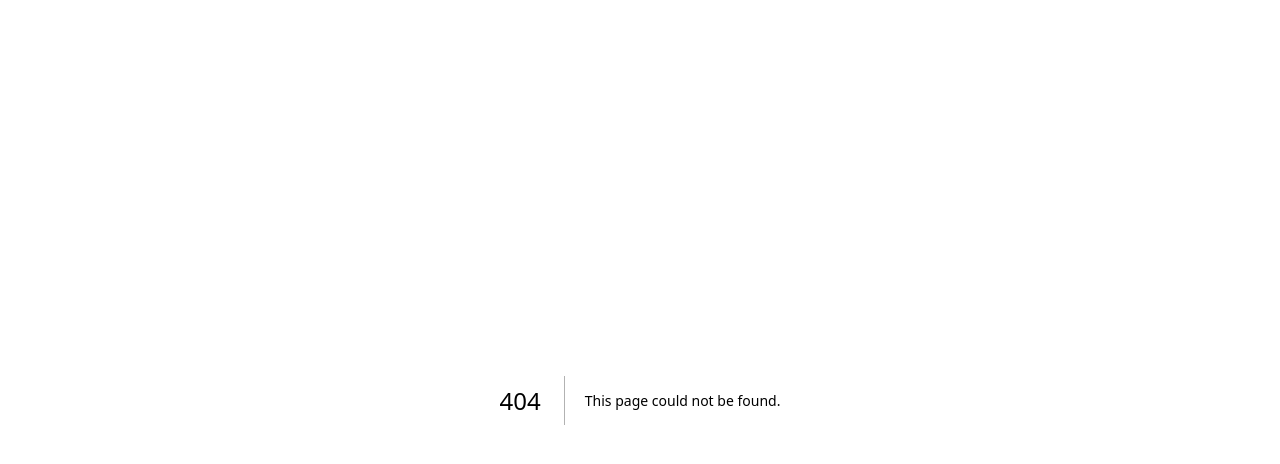
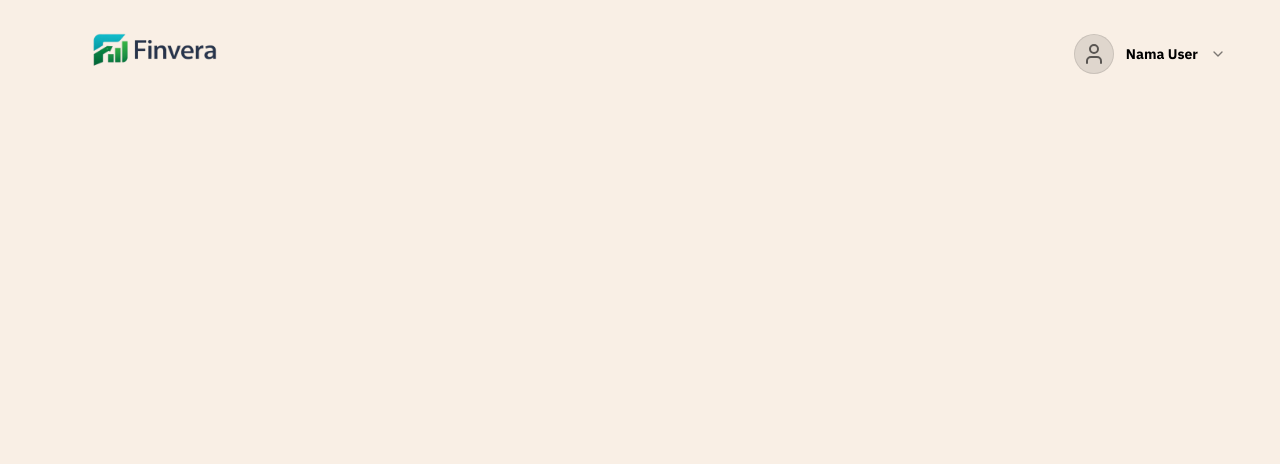
Before and after one commit to Albaihaqi354/Finvera-app, a Next.js app: page /desktop in a window 1280 px wide. Before the commit this address had no page. Shown: the top 464 px of the page. Built offline with nearby package versions, Linux system fonts and the light colour scheme.

Commit message:
fix Page In signup

```diff
--- a/app/auth/signup/page.jsx
+++ b/app/auth/signup/page.jsx
@@ -218,7 +218,7 @@ function SignupPage() {
                 </div>
 
                 {usePreset && (
-                  <div className="space-y-6 max-h-[350px] sm:max-h-[450px] overflow-y-auto pr-2">
+                  <div className="space-y-6 max-h-87.5 sm:max-h-112.5 overflow-y-auto pr-2">
                     <div>
                       <h2 className="text-sm font-bold text-base-gray-1 mb-3">Income Categories</h2>
                       <div className="space-y-2">
--- /dev/null
+++ b/app/desktop/page.jsx
@@ -0,0 +1,117 @@
+"use client"
+import { useState, useRef, useEffect } from 'react'
+import Image from 'next/image'
+import { Settings, UserCog, LogOut, ChevronDown, User } from 'lucide-react'
+
+function DesktopPage() {
+  const [isDropdownOpen, setIsDropdownOpen] = useState(false);
+  const dropdownRef = useRef(null);
+
+  // Close dropdown on click outside
+  useEffect(() => {
+    function handleClickOutside(event) {
+      if (dropdownRef.current && !dropdownRef.current.contains(event.target)) {
+        setIsDropdownOpen(false);
+      }
+    }
+    document.addEventListener("mousedown", handleClickOutside);
+    return () => {
+      document.removeEventListener("mousedown", handleClickOutside);
+    };
+  }, []);
+
+  return (
+    <div className='min-h-screen bg-[#F9EFE5] font-ibm'>
+        {/* NAVBAR SECTION */}
+        <nav className="px-6 sm:px-10 py-6 flex items-center justify-between sticky top-0 z-50">
+            {/* Left: Logo */}
+            <div className="h-10 sm:h-12 flex items-center relative z-10">
+                <div className="absolute left-0 top-1/2 -translate-y-1/2 w-max h-auto overflow-visible">
+                  <Image
+                    src="/image/Finvera-logo.png"
+                    alt="Finvera Logo"
+                    width={500}
+                    height={150}
+                    className="h-28 sm:h-40 w-auto object-contain"
+                    priority
+                  />
+                </div>
+            </div>
+
+            {/* Right: User Profile Dropdown */}
+            <div className="relative" ref={dropdownRef}>
+              {/* Profile Button */}
+              <button
+                onClick={() => setIsDropdownOpen(!isDropdownOpen)}
+                className="flex items-center gap-3 p-2 pr-3 rounded-xl hover:bg-brand-black/5 transition-colors focus:outline-none border-2 border-transparent hover:border-brand-black/10 cursor-pointer"
+              >
+                {/* User Photo / Avatar */}
+                <div className="w-10 h-10 rounded-full bg-brand-black/10 flex items-center justify-center overflow-hidden border border-brand-black/10">
+                  <User className="w-6 h-6 text-brand-black/60" />
+                  {/* Placeholder jika ada foto, bisa diganti dengan tag img */}
+                  {/* <img src="/path/to/profile.jpg" alt="User Profile" className="w-full h-full object-cover" /> */}
+                </div>
+
+                {/* User Name */}
+                <span className="hidden sm:block text-sm font-bold text-brand-black">
+                  Nama User
+                </span>
+
+                {/* Chevron */}
+                <ChevronDown className={`w-4 h-4 text-brand-black/50 transition-transform ${isDropdownOpen ? 'rotate-180' : ''}`} />
+              </button>
+
+              {/* Dropdown Menu */}
+              {isDropdownOpen && (
+                <div className="absolute right-0 mt-3 w-64 bg-white rounded-2xl shadow-xl border border-brand-black/10 overflow-hidden animate-in fade-in slide-in-from-top-4 duration-200 z-50">
+                  {/* Dropdown Header: User Info */}
+                  <div className="p-5 border-b border-brand-black/5 flex items-center gap-3">
+                    <div className="w-12 h-12 rounded-full bg-brand-black/10 flex items-center justify-center border border-brand-black/10">
+                      <User className="w-7 h-7 text-brand-black/60" />
+                    </div>
+                    <div className="flex flex-col">
+                      <h3 className="text-sm font-bold text-brand-black">Nama User</h3>
+                      <span className="text-xs font-medium text-base-gray-1 mt-0.5">user@example.com</span>
+                    </div>
+                  </div>
+
+                  {/* Dropdown Menu Items */}
+                  <div className="p-2 space-y-1">
+                    <button className="w-full flex items-center gap-3 px-4 py-3 text-sm font-semibold text-brand-black hover:bg-brand-black/5 rounded-xl transition-colors cursor-pointer">
+                      <div className="w-8 h-8 rounded-lg bg-blue-50 text-blue-500 flex items-center justify-center">
+                        <UserCog className="w-4 h-4" />
+                      </div>
+                      User Setting
+                    </button>
+
+                    <button className="w-full flex items-center gap-3 px-4 py-3 text-sm font-semibold text-brand-black hover:bg-brand-black/5 rounded-xl transition-colors cursor-pointer">
+                      <div className="w-8 h-8 rounded-lg bg-orange-50 text-orange-500 flex items-center justify-center">
+                        <Settings className="w-4 h-4" />
+                      </div>
+                      Application Settings
+                    </button>
+                  </div>
+
+                  {/* Logout Action */}
+                  <div className="p-2 border-t border-brand-black/5 bg-gray-50/50">
+                    <button className="w-full flex items-center gap-3 px-4 py-3 text-sm font-bold text-red-500 hover:bg-red-50 rounded-xl transition-colors cursor-pointer">
+                      <div className="w-8 h-8 rounded-lg bg-red-100/50 text-red-500 flex items-center justify-center">
+                        <LogOut className="w-4 h-4" />
+                      </div>
+                      Logout
+                    </button>
+                  </div>
+                </div>
+              )}
+            </div>
+        </nav>
+
+        {/* Page Content */}
+        <main className="p-6 sm:p-10">
+          {/* Main Desktop Content */}
+        </main>
+    </div>
+  )
+}
+
+export default DesktopPage
```
